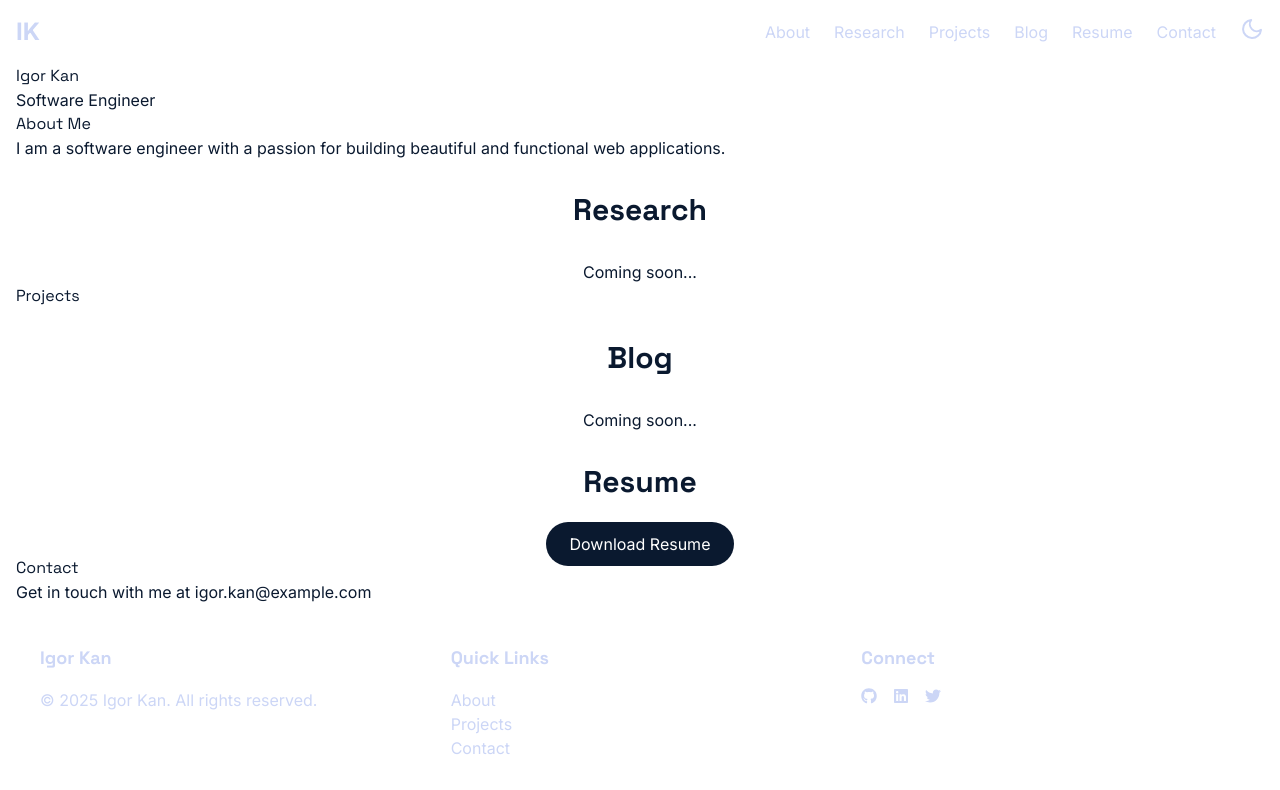
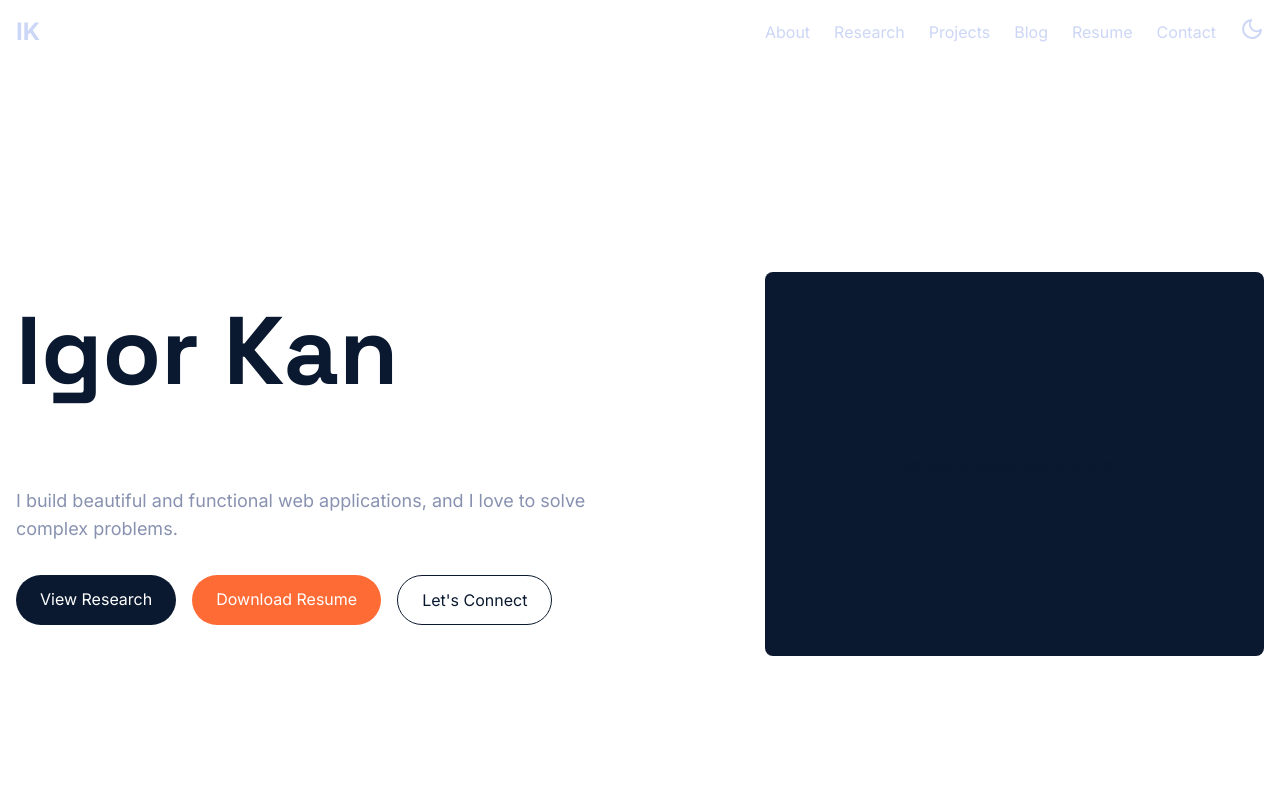
Before and after one commit to igor-kan/igorkan-portfolio, a Next.js app: page / in a window 1280 px wide. Shown: the top 790 px of the page. Built offline with nearby package versions, Linux system fonts and the light colour scheme.

Commit message:
feat: create hero section

```diff
--- a/package.json
+++ b/package.json
@@ -15,7 +15,8 @@
     "react": "19.2.0",
     "react-dom": "19.2.0",
     "react-icons": "^5.5.0",
-    "react-scroll": "^1.9.3"
+    "react-scroll": "^1.9.3",
+    "react-type-animation": "^3.2.0"
   },
   "devDependencies": {
     "@tailwindcss/postcss": "^4",
--- a/src/components/Hero.tsx
+++ b/src/components/Hero.tsx
@@ -1,10 +1,50 @@
+'use client';
+
 import React from 'react';
+import { TypeAnimation } from 'react-type-animation';
+import { Link } from 'react-scroll';
 
 const Hero = () => {
   return (
-    <section id="hero">
-      <h1>Igor Kan</h1>
-      <p>Software Engineer</p>
+    <section id="hero" className="min-h-screen flex items-center bg-background">
+      <div className="container mx-auto flex flex-col md:flex-row items-center">
+        <div className="md:w-3/5 text-center md:text-left">
+          <h1 className="text-6xl md:text-8xl font-bold text-foreground mb-4">Igor Kan</h1>
+          <TypeAnimation
+            sequence={[
+              'Physics Researcher',
+              1000,
+              'Full-Stack Developer',
+              1000,
+              'Data Scientist',
+              1000,
+            ]}
+            wrapper="h2"
+            speed={50}
+            className="text-2xl md:text-4xl text-secondary mb-8"
+            repeat={Infinity}
+          />
+          <p className="text-lg text-neutral-1 mb-8 max-w-xl mx-auto md:mx-0">
+            I build beautiful and functional web applications, and I love to solve complex problems.
+          </p>
+          <div className="flex justify-center md:justify-start space-x-4">
+            <Link to="research" smooth={true} duration={500} className="bg-secondary text-primary rounded-full py-3 px-6 hover:bg-accent cursor-pointer">
+              View Research
+            </Link>
+            <a href="/resume.pdf" download className="bg-accent text-primary rounded-full py-3 px-6 hover:bg-secondary">
+              Download Resume
+            </a>
+            <Link to="contact" smooth={true} duration={500} className="bg-primary text-secondary border border-secondary rounded-full py-3 px-6 hover:bg-secondary hover:text-primary cursor-pointer">
+              Let's Connect
+            </Link>
+          </div>
+        </div>
+        <div className="md:w-2/5 mt-8 md:mt-0">
+          <div className="w-full h-96 bg-neutral-3 dark:bg-neutral-1 rounded-lg flex items-center justify-center">
+            <p className="text-foreground">Interactive visual coming soon...</p>
+          </div>
+        </div>
+      </div>
     </section>
   );
 };
```
Also changed, not shown: 1 other file (tests, documents, lock files or other folders).
